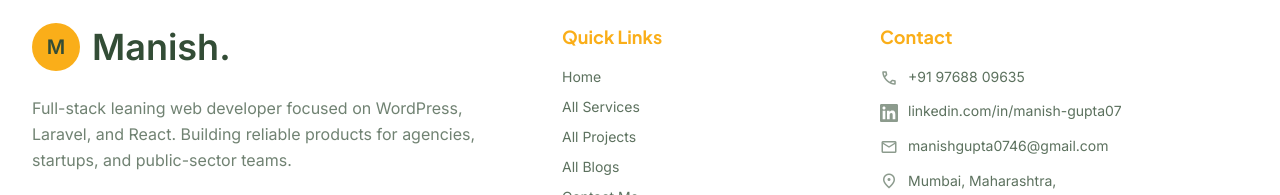
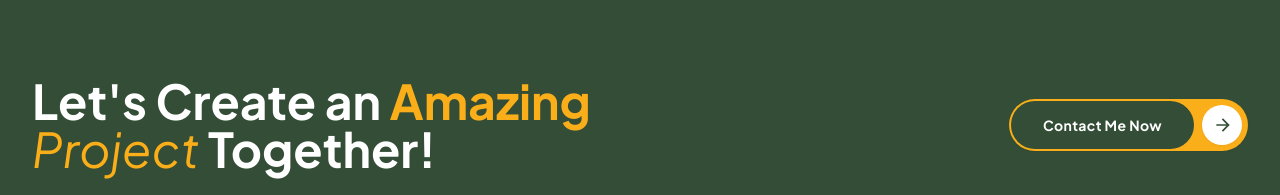
Before and after one commit to laramaan/portfolio, a React (Vite) app: page /blogs in a window 1280 px wide. Shown: the part 1697-1892 px from the top of the page. Built offline with nearby package versions, Linux system fonts and the light colour scheme.

Commit message:
refactor: update layout structure, marquee positioning, and call-to-action sections in projects and blogs pages

```diff
--- a/src/pages/BlogsPage.tsx
+++ b/src/pages/BlogsPage.tsx
@@ -4,6 +4,7 @@ import { motion } from 'framer-motion';
 import { blogs } from '@/data/portfolio';
 import { PageListHeading } from '@/components/ui/PageListHeading';
 import { MarqueeBanner } from '@/components/sections/MarqueeBanner';
+import { PillButtonLink } from '@/components/ui/PillButton';
 
 export default function BlogsPage() {
   return (
@@ -15,13 +16,16 @@ export default function BlogsPage() {
           content="Notes on Laravel, React, WordPress, AI-assisted development, and shipped client projects."
         />
       </Helmet>
-      <section className="pt-28 md:pt-36 pb-20 md:pb-24 bg-grey">
+      <section className="pt-28 md:pt-36 bg-white pb-16 md:pb-20">
         <div className="max-w-7xl mx-auto px-6 md:px-8">
           <PageListHeading eyebrow="News & Blogs" titleBefore="All " titleAccent="Blogs" />
-          <div className="pt-8 md:pt-12 mb-16 md:mb-20">
-            <MarqueeBanner />
-          </div>
+        </div>
+      </section>
 
+      <MarqueeBanner />
+
+      <section className="pt-16 md:pt-20 pb-20 md:pb-24 bg-grey">
+        <div className="max-w-7xl mx-auto px-6 md:px-8">
           <div className="grid md:grid-cols-3 gap-6 md:gap-8 items-stretch">
             {blogs.map((blog, i) => (
               <motion.article
@@ -34,7 +38,7 @@ export default function BlogsPage() {
               >
                 <Link
                   to={`/blog/${blog.id}`}
-                  className="group flex flex-col h-full bg-white/60 rounded-3xl p-4 md:p-0 md:bg-transparent focus-visible:outline focus-visible:outline-2 focus-visible:outline-offset-2 focus-visible:outline-green"
+                  className="group flex flex-col h-full bg-white rounded-3xl p-6 md:p-8 shadow-[0_8px_30px_rgb(0,0,0,0.04)] hover:shadow-[0_8px_30px_rgb(0,0,0,0.08)] border border-black/[0.03] transition-all duration-300 focus-visible:outline focus-visible:outline-2 focus-visible:outline-offset-2 focus-visible:outline-green hover:-translate-y-1"
                 >
                   <div className="relative w-full aspect-[4/3] rounded-3xl overflow-hidden mb-6 bg-white">
                     <img
@@ -75,6 +79,18 @@ export default function BlogsPage() {
           </div>
         </div>
       </section>
+
+      <section className="bg-green py-20 md:py-24">
+        <div className="max-w-7xl mx-auto px-6 md:px-8 flex flex-col md:flex-row items-center justify-between gap-10">
+          <h2 className="text-3xl md:text-4xl lg:text-5xl font-headline font-bold text-white leading-[1.2] w-full max-w-3xl text-center md:text-left">
+            Let&apos;s Create an <span className="text-yellow">Amazing</span> <br className="hidden md:block" />
+            <span className="text-yellow italic font-normal">Project</span> Together!
+          </h2>
+          <div className="shrink-0">
+            <PillButtonLink to={{ pathname: '/', hash: 'contact' }} label="Contact Me Now" />
+          </div>
+        </div>
+      </section>
     </>
   );
 }
--- a/src/pages/ProjectsPage.tsx
+++ b/src/pages/ProjectsPage.tsx
@@ -1,7 +1,7 @@
 import { Helmet } from 'react-helmet-async';
 import { projects } from '@/data/portfolio';
 import { ProjectCard } from '@/components/sections/ProjectCard';
-import { ScrollReveal } from '@/components/ui/ScrollReveal';
+
 import { PillButtonLink } from '@/components/ui/PillButton';
 import { PageListHeading } from '@/components/ui/PageListHeading';
 import { MarqueeBanner } from '@/components/sections/MarqueeBanner';
@@ -13,25 +13,33 @@ export default function ProjectsPage() {
         <title>All Projects | Manish Portfolio</title>
         <meta name="description" content="Browse all portfolio projects — web, WordPress, Laravel, and React work." />
       </Helmet>
-      <section className="pt-28 md:pt-36 pb-20 md:pb-24 bg-white">
+      <section className="pt-28 md:pt-36 bg-white pb-16 md:pb-20">
         <div className="max-w-7xl mx-auto px-6 md:px-8">
           <PageListHeading eyebrow="My Portfolio" titleBefore="All " titleAccent="Projects" />
-          <div className="pt-8 md:pt-12 mb-16 md:mb-20">
-            <MarqueeBanner />
-          </div>
+        </div>
+      </section>
 
+      <MarqueeBanner />
+
+      <section className="pt-16 md:pt-20 pb-20 md:pb-24 bg-grey">
+        <div className="max-w-7xl mx-auto px-6 md:px-8">
           <div className="grid md:grid-cols-2 gap-6 md:gap-8 items-stretch">
             {projects.map((p, i) => (
               <ProjectCard key={p.id} project={p} index={i} />
             ))}
           </div>
+        </div>
+      </section>
 
-          <ScrollReveal className="flex flex-col md:flex-row justify-between items-center gap-8 mt-20 pt-12 border-t border-black/5">
-            <h2 className="text-4xl md:text-6xl font-headline font-bold tracking-tight text-green text-center md:text-left">
-              Let&apos;s <span className="text-yellow italic font-normal">Connect</span> there
-            </h2>
-            <PillButtonLink to={{ pathname: '/', hash: 'contact' }} label="Let's Connect" />
-          </ScrollReveal>
+      <section className="bg-green py-20 md:py-24">
+        <div className="max-w-7xl mx-auto px-6 md:px-8 flex flex-col md:flex-row items-center justify-between gap-10">
+          <h2 className="text-3xl md:text-4xl lg:text-5xl font-headline font-bold text-white leading-[1.2] w-full max-w-3xl text-center md:text-left">
+            Let&apos;s Create an <span className="text-yellow">Amazing</span> <br className="hidden md:block" />
+            <span className="text-yellow italic font-normal">Project</span> Together!
+          </h2>
+          <div className="shrink-0">
+            <PillButtonLink to={{ pathname: '/', hash: 'contact' }} label="Contact Me Now" />
+          </div>
         </div>
       </section>
     </>
```
